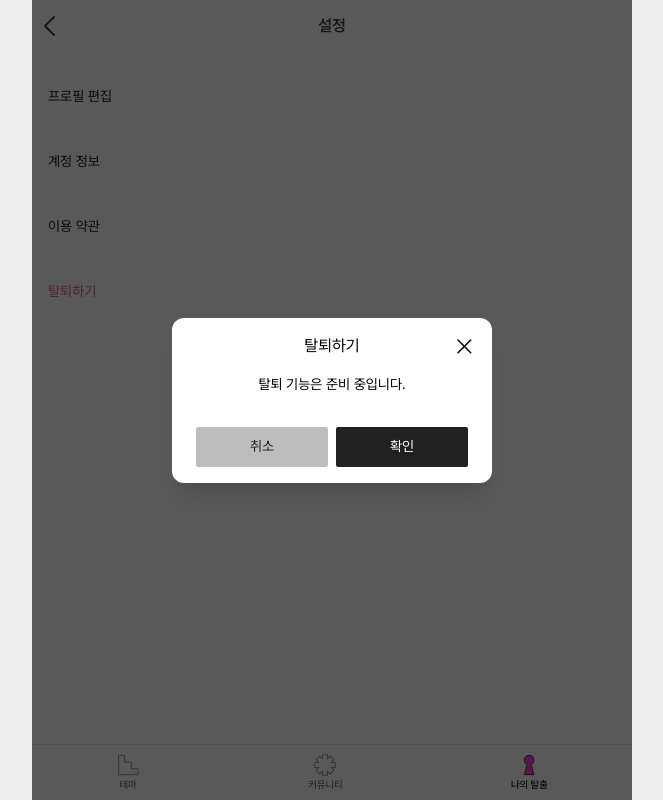
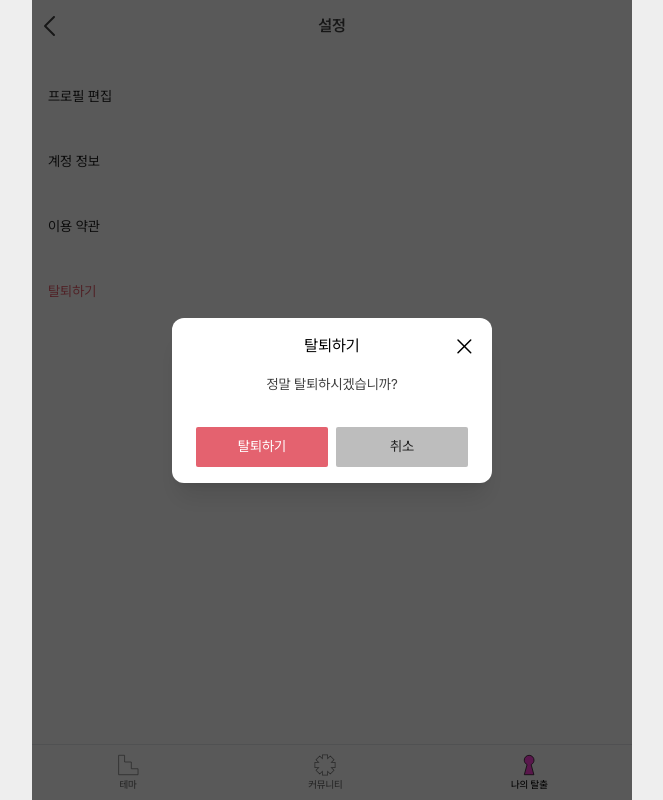
Before and after one commit to BTS-escapeRoom/BTS-Frontend, a Next.js app: page /my/settings in a window 1280 px wide. Both pictures are taken after a click on the button "탈퇴하기". Shown: the whole page, without its empty margins (308-971 px from the left). Built offline with nearby package versions, Linux system fonts and the light colour scheme; no server answers.

Commit message:
feat: 설정 탈퇴하기 모달 및 회원 탈퇴 API 연동

```diff
--- a/src/app/(user)/my/settings/page.tsx
+++ b/src/app/(user)/my/settings/page.tsx
@@ -1,21 +1,42 @@
 'use client'
 
 import Link from 'next/link'
+import { useRouter } from 'next/navigation'
 import SHeader from '@/components/header/SHeader'
 import ConfirmModalContent from '@/components/modal/ConfirmModalContent'
 import { useModalStore } from '@/store/modalStore'
+import { deleteMember } from '@/features/auth/api/member'
+import { useAuthStore } from '@/features/auth/store/authStore'
+import { useToast } from '@/hooks/useToast'
 
 export default function SettingsPage() {
   const { openModal } = useModalStore()
+  const logout = useAuthStore((state) => state.logout)
+  const router = useRouter()
+  const { showToast } = useToast()
+
+  const handleWithdraw = async () => {
+    try {
+      await deleteMember()
+      await logout()
+      router.push('/')
+    } catch {
+      showToast('탈퇴 처리 중 오류가 발생했습니다.', 'error')
+    }
+  }
 
   const handleOpenWithdrawModal = () => {
     openModal(
       <ConfirmModalContent
         title="탈퇴하기"
-        message="탈퇴 기능은 준비 중입니다."
-        onConfirm={() => {}}
-        confirmText="확인"
+        message="정말 탈퇴하시겠습니까?"
+        onConfirm={() => {
+          void handleWithdraw()
+        }}
+        confirmText="탈퇴하기"
         cancelText="취소"
+        confirmFirst
+        confirmButtonClassName="bg-[#E4626F] text-white"
       />,
       {
         title: '탈퇴하기',
--- a/src/components/modal/ConfirmModalContent.tsx
+++ b/src/components/modal/ConfirmModalContent.tsx
@@ -10,6 +10,8 @@ interface ConfirmModalContentProps {
   confirmText?: string
   cancelText?: string
   confirmFirst?: boolean
+  confirmButtonClassName?: string
+  cancelButtonClassName?: string
 }
 
 export default function ConfirmModalContent({
@@ -19,6 +21,8 @@ export default function ConfirmModalContent({
   confirmText = '확인',
   cancelText = '취소',
   confirmFirst = false,
+  confirmButtonClassName = 'bg-gray07 text-white',
+  cancelButtonClassName = 'bg-gray04 text-gray07',
 }: ConfirmModalContentProps) {
   const { closeModal } = useModalStore()
 
@@ -33,25 +37,25 @@ export default function ConfirmModalContent({
 
   const actionButtons = confirmFirst
     ? [
-        <SButton key="confirm" onClick={handleConfirm} className="bg-gray07 text-white" size="md">
+        <SButton key="confirm" onClick={handleConfirm} className={confirmButtonClassName} size="md">
           {confirmText}
         </SButton>,
-        <SButton key="cancel" onClick={handleCancel} className="bg-gray04 text-gray07" size="md">
+        <SButton key="cancel" onClick={handleCancel} className={cancelButtonClassName} size="md">
           {cancelText}
         </SButton>,
       ]
     : [
-        <SButton key="cancel" onClick={handleCancel} className="bg-gray04 text-gray07" size="md">
+        <SButton key="cancel" onClick={handleCancel} className={cancelButtonClassName} size="md">
           {cancelText}
         </SButton>,
-        <SButton key="confirm" onClick={handleConfirm} className="bg-gray07 text-white" size="md">
+        <SButton key="confirm" onClick={handleConfirm} className={confirmButtonClassName} size="md">
           {confirmText}
         </SButton>,
       ]
 
   return (
     <div className="flex flex-col gap-[16px] px-[24px] py-[16px]">
-      <div className="t mb-[16px] text-center text-[14px]">{message}</div>
+      <div className="mb-[16px] text-center text-[14px] text-gray06">{message}</div>
       <div className="flex gap-[8px]">{actionButtons}</div>
     </div>
   )
--- a/src/features/auth/api/member.ts
+++ b/src/features/auth/api/member.ts
@@ -1,4 +1,4 @@
-import { apiGet } from '@/utils/api'
+import { apiDelete, apiGet } from '@/utils/api'
 
 export type SocialType = 'KAKAO' | 'NAVER' | 'APPLE'
 
@@ -20,7 +20,16 @@ export type MemberInfoApiResponse = {
   data: MemberInfo
 }
 
+type DeleteMemberApiResponse = {
+  code: string
+  message: string
+}
+
 export async function getMemberInfo(): Promise<MemberInfo> {
   const json = await apiGet<MemberInfoApiResponse>('/v1/members/me')
   return json.data
 }
+
+export async function deleteMember(): Promise<void> {
+  await apiDelete<DeleteMemberApiResponse>('/v1/members')
+}
```
